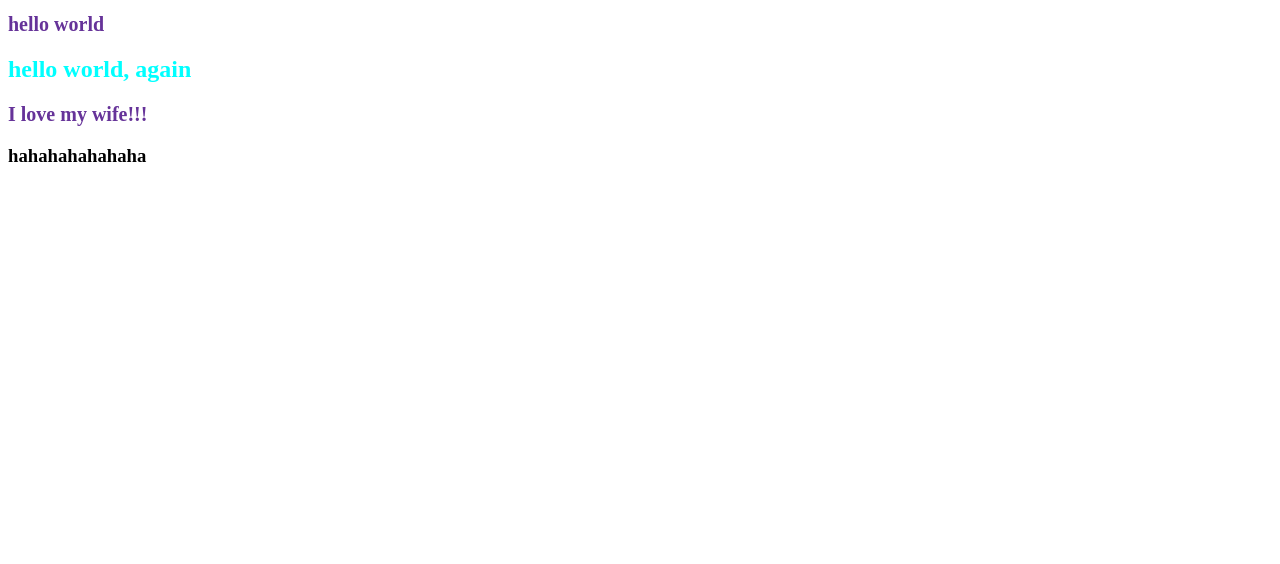
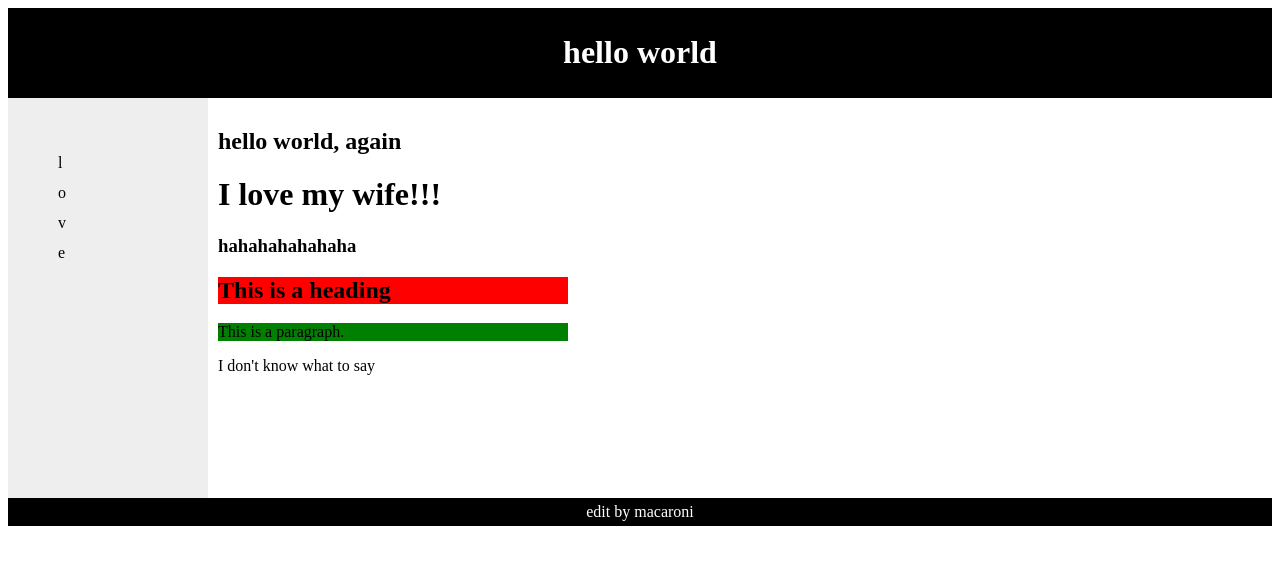
Before and after one commit to starrysky1211/html-in-mac, a plain HTML site: page index.html in a window 1280 px wide. Drawn offline with Linux system fonts and the light colour scheme.

Commit message:
css布局

```diff
--- a/index.css
+++ b/index.css
@@ -1,2 +1,29 @@
-h1{color: rebeccapurple;font-size: 20px}
-h2{color: aqua}
+
+
+
+#header {
+    background-color:black;
+    color:white;
+    text-align:center;
+    padding:5px;
+}
+#nav {
+    line-height:30px;
+    background-color:#eeeeee;
+    height:300px;
+    width:100px;
+    float:left;
+    padding:50px;
+}
+#section {
+    width:350px;
+    float:left;
+    padding:10px;
+}
+#footer {
+    background-color:black;
+    color:white;
+    clear:both;
+    text-align:center;
+    padding:5px;
+}
--- a/index.html
+++ b/index.html
@@ -1,15 +1,34 @@
 <!DOCTYPE html>
 <html lang="en">
 <head>
-    <link rel="stylesheet" type="text/css" href="index.css">
     <meta charset="UTF-8">
     <title>practice</title>
-    <script src="index.js" ></script>
+    <link rel="stylesheet" type="text/css" href="index.css">
 </head>
 <body>
-<h1>hello world</h1>
-<h2>hello world, again</h2>
-<h1>I love my wife!!!</h1>
-<h3>hahahahahahaha</h3>
+<div id="header">
+    <h1>hello world</h1>
+</div>
+
+<div id="nav">
+    l<br>
+    o<br>
+    v<br>
+    e<br>
+</div>
+
+<div id="section">
+    <h2>hello world, again</h2>
+    <h1>I love my wife!!!</h1>
+    <h3>hahahahahahaha</h3>
+    <h2 style="background-color:red">This is a heading</h2>
+    <p style="background-color:green">This is a paragraph.</p>
+    <p> I don't know what to say</p>
+</div>
+
+<div id="footer">
+    edit by macaroni
+</div>
 </body>
+<script src="index.js" ></script>
 </html>
```
Also changed, not shown: index.scss (deleted).
